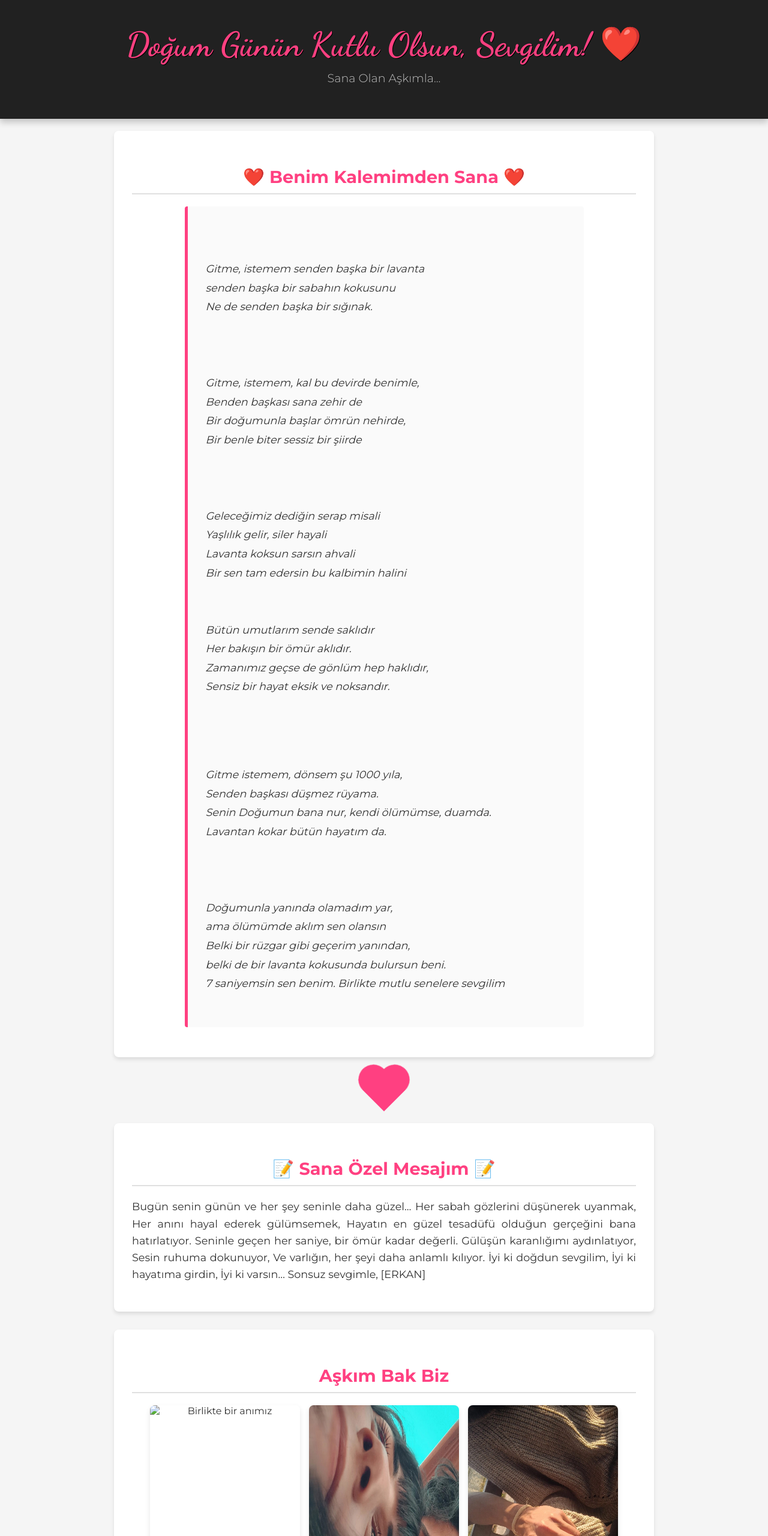
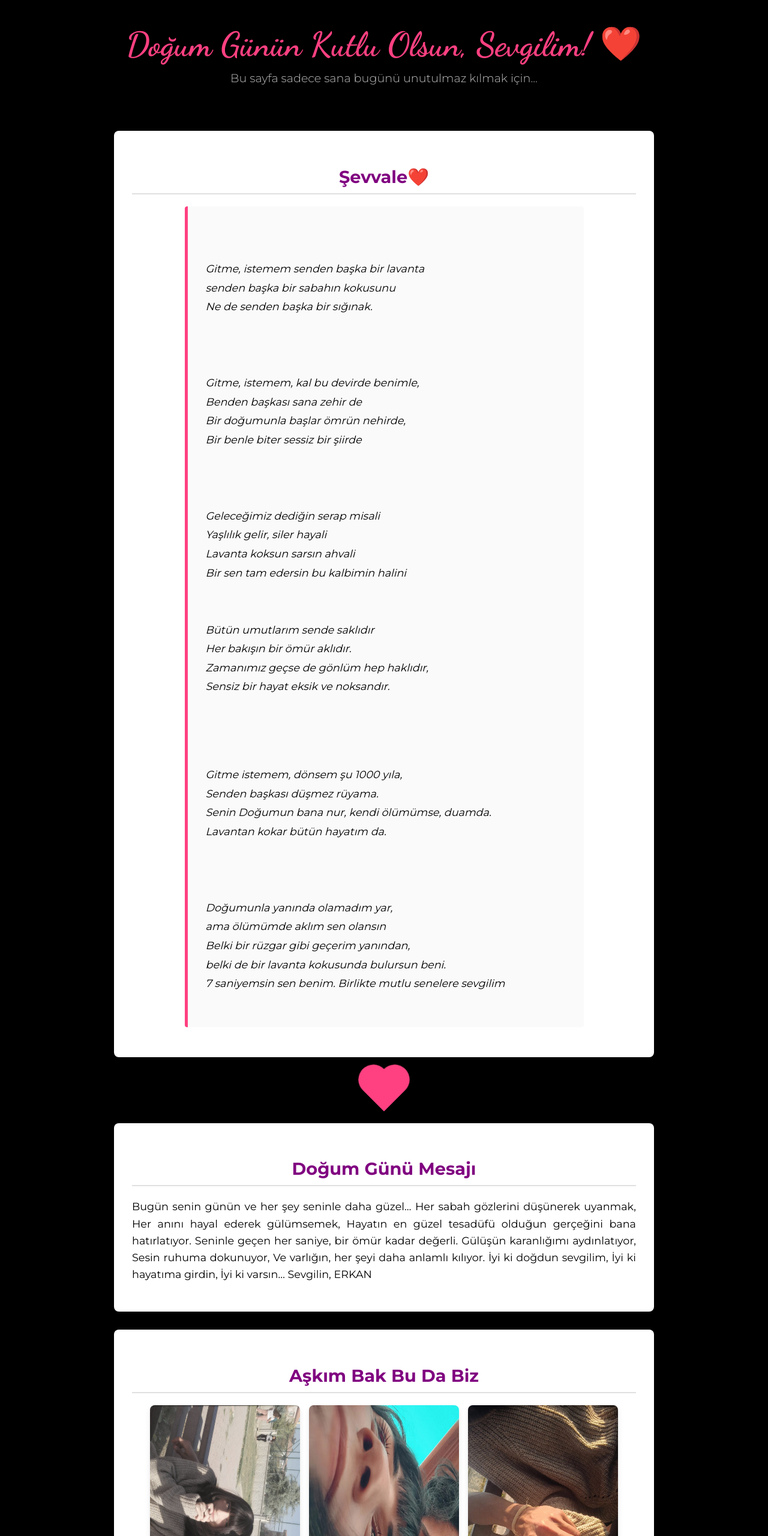
Before and after one commit to nakremsi/sevgilime-dogumgunu, a plain HTML site: page index.html in a window 1280 px wide. Shown: the top 2560 px of the page at 60% size. Drawn offline with Linux system fonts and the light colour scheme.

Commit message:
Add files via upload

```diff
--- a/index.html
+++ b/index.html
@@ -3,7 +3,7 @@
 <head>
     <meta charset="UTF-8">
     <meta name="viewport" content="width=device-width, initial-scale=1.0">
-    <title>Sonsuz Aşkıma ❤️</title>
+    <title>ŞEVVALE ❤️</title>
     <link rel="stylesheet" href="style.css">
     <link href="https://fonts.googleapis.com/css2?family=Dancing+Script:wght@400;700&family=Montserrat:wght@300;400;700&display=swap" rel="stylesheet">
 </head>
@@ -11,13 +11,13 @@
 
     <header>
         <h1>Doğum Günün Kutlu Olsun, Sevgilim! ❤️</h1>
-        <h2>Sana Olan Aşkımla...</h2>
+        <h2>Bu sayfa sadece sana  bugünü unutulmaz kılmak için...</h2>
     </header>
 
     <div class="container">
 
         <section class="poetry-section">
-            <h3>❤️ Benim Kalemimden Sana ❤️</h3>
+            <h3>Şevvale❤️</h3>
             <div class="poem">
                 <p>
                     Gitme, istemem senden başka bir lavanta
@@ -62,7 +62,7 @@ belki de bir lavanta kokusunda bulursun beni.
 
 
         <section class="message-section">
-            <h3>📝 Sana Özel Mesajım 📝</h3>
+            <h3>Doğum Günü Mesajı</h3>
             <p class="message-text">
                 Bugün senin günün ve her şey seninle daha güzel…
 Her sabah gözlerini düşünerek uyanmak,
@@ -77,32 +77,37 @@ Ve varlığın, her şeyi daha anlamlı kılıyor.
 İyi ki doğdun sevgilim,
 İyi ki hayatıma girdin,
 İyi ki varsın…
-Sonsuz sevgimle,
+Sevgilin,
 
-[ERKAN]
+ERKAN
             </p>
         </section>
-
-        <section class="gallery-section">
-            <h3>Aşkım Bak Biz</h3>
+<section class="gallery-section">
+            <h3>Aşkım Bak Bu Da Biz</h3>
             <div class="gallery">
-                <img src="WhatsApp Görsel 2025-11-12 saat 12.41.41_13ce5a0c.jpg" alt="Birlikte bir anımız" class="gallery-img">
-                <img src="foto2.jpg" alt="Başka bir güzel anımız" class="gallery-img">
+                <img src="foto1.jpg" class="gallery-img">
+                <img src="foto2.jpg" alt="bu da biz" class="gallery-img">
                 <img src="foto3.jpg" alt="En sevdiğim fotoğraf" class="gallery-img">
             </div>
         <section class="video-section">
-    <h3>Bunlar Çok İyi ALASKDAKJSDAK</h3>
+    <h3>Bu Çok iyi ALASKDAKJSDAK</h3>
     <div class="video-gallery">
         <video controls>
             <source src="video/video1.mp4" type="video/mp4">
             Tarayıcınız video etiketini desteklemiyor.
         </video>
-        <video controls>
-            <source src="video/video2.mp4" type="video/mp4">
-            Tarayıcınız video etiketini desteklemiyor.
-        </video>
     </div>
 </section>
+
+
+    </div>
+
+    <footer>
+        <p>❤ 2025 Senin Adın. Sonsuza Dek Benimsin. ❤</p>
+    </footer>
+
+</body>
+</html>
 
 
     </div>
--- a/style.css
+++ b/style.css
@@ -1,8 +1,8 @@
 /* Genel Ayarlar */
 body {
     font-family: 'Montserrat', sans-serif; /* Ana font */
-    background-color: #f5f5f5; /* Çok açık gri (beyaza yakın) arka plan */
-    color: #333333; /* Koyu gri font rengi */
+    background-color: #000000; /* Çok açık gri (beyaza yakın) arka plan */
+    color: #000000; /* Koyu gri font rengi */
     margin: 0;
     padding: 0;
     text-align: center;
@@ -16,7 +16,7 @@ body {
 
 /* Başlık Alanı (Header) */
 header {
-    background-color: #212121; /* Koyu Siyah */
+    background-color: #000000; /* Koyu Siyah */
     color: white;
     padding: 40px 0;
     box-shadow: 0 6px 10px rgba(0, 0, 0, 0.2);
@@ -47,7 +47,7 @@ section {
 }
 
 section h3 {
-    color: #ff4081; /* Vurgu kırmızısı */
+    color: #800080; /* Vurgu kırmızısı */
     font-size: 1.8em;
     font-weight: 700;
     margin-bottom: 20px;
@@ -101,7 +101,7 @@ section h3 {
 
 .gallery-img:hover {
     transform: scale(1.05);
-    border: 4px solid #ff4081; /* Üzerine gelince kırmızı çerçeve */
+    border: 4px solid #800080; /* Üzerine gelince kırmızı çerçeve */
 }
 
 /* Alt Kısım (Footer) */
```
